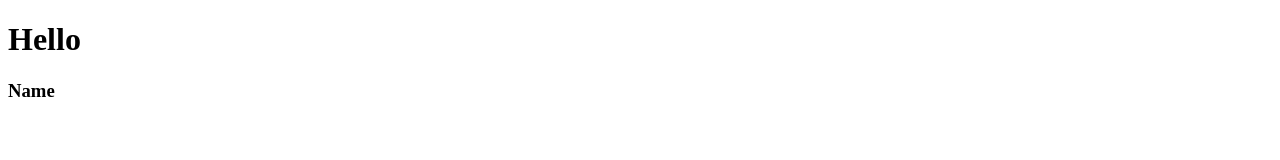
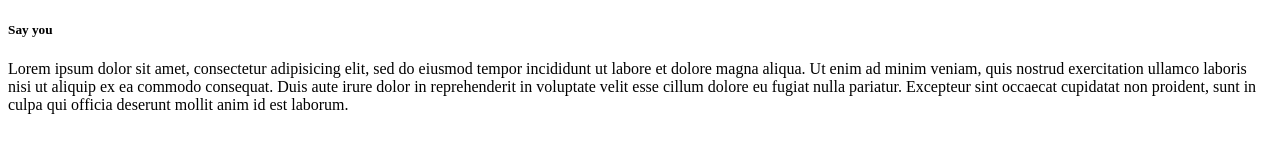
Before and after one commit to Arwichok/git, a plain HTML site: page index.html in a window 1280 px wide. Drawn offline with Linux system fonts and the light colour scheme.

Commit message:
third commit

```diff
--- a/index.html
+++ b/index.html
@@ -4,8 +4,12 @@
 	<title>Git test</title>
 </head>
 <body>
-	<h1>Hello</h1>
-	<h3>Name</h3>
-
+	<h5>Say you</h5>
+	<p>Lorem ipsum dolor sit amet, consectetur adipisicing elit, sed do eiusmod
+	tempor incididunt ut labore et dolore magna aliqua. Ut enim ad minim veniam,
+	quis nostrud exercitation ullamco laboris nisi ut aliquip ex ea commodo
+	consequat. Duis aute irure dolor in reprehenderit in voluptate velit esse
+	cillum dolore eu fugiat nulla pariatur. Excepteur sint occaecat cupidatat non
+	proident, sunt in culpa qui officia deserunt mollit anim id est laborum. </p>
 </body>
 </html>
```
